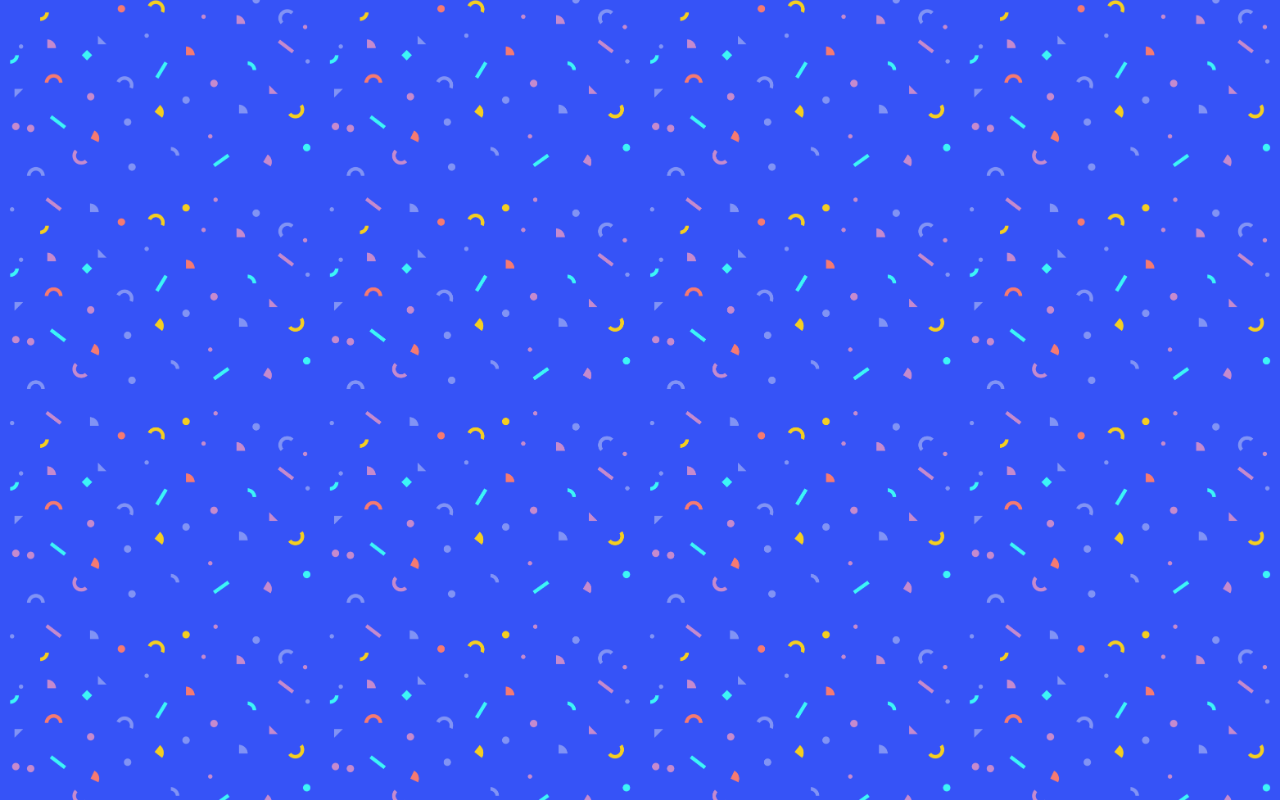
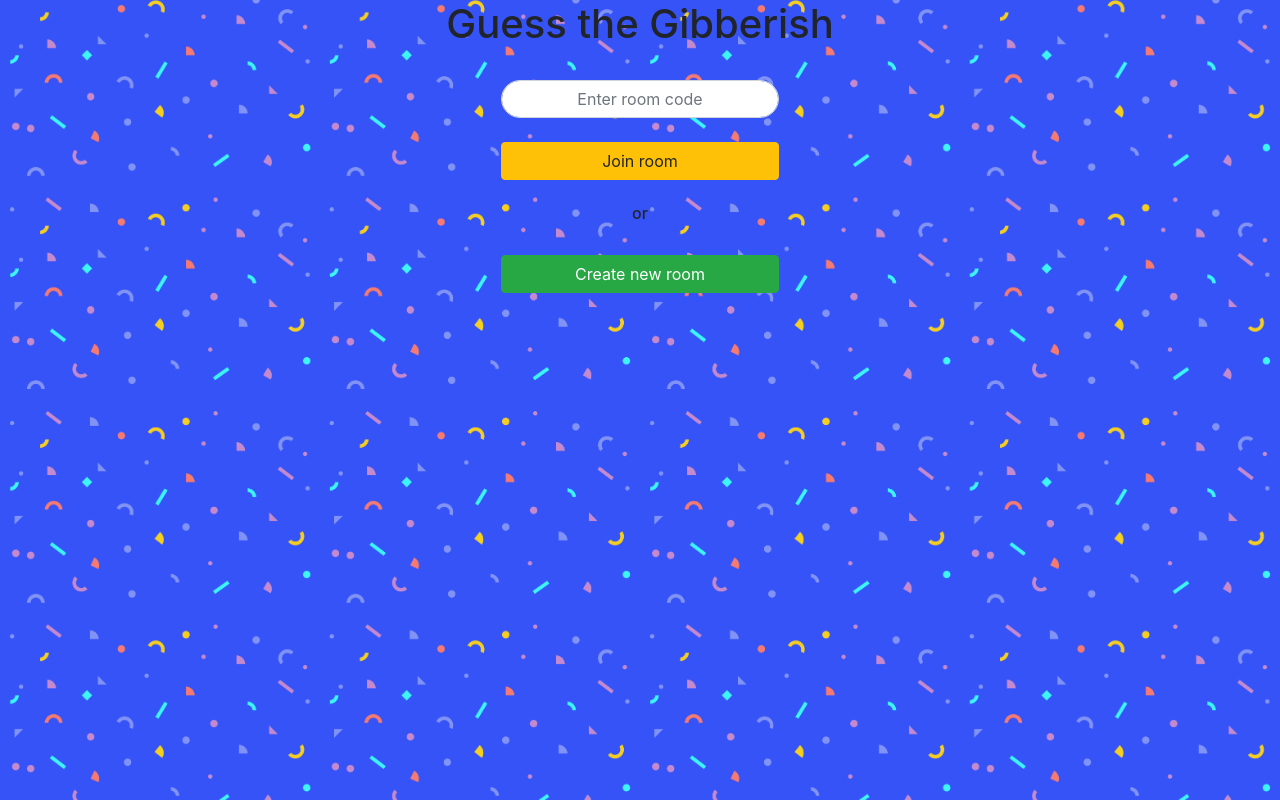
Before and after one commit to ryanmt95/gibberish, a React (Create React App) app in the folder gibberish_client/: page / in a window 1280 px wide. Built offline with nearby package versions, Linux system fonts and the light colour scheme.

Commit message:
Create Landing/JoinRoom page

```diff
--- a/gibberish_client/src/App.js
+++ b/gibberish_client/src/App.js
@@ -2,6 +2,7 @@ import React from 'react';
 import 'bootstrap/dist/css/bootstrap.min.css';
 import './App.css';
 import GameroomPage from './components/Gameroom/GameroomPage';
+import LandingPage from './components/Joinroom/LandingPage';
 import { BrowserRouter as Router, Switch, Route } from 'react-router-dom';
 
 function App() {
@@ -12,6 +13,9 @@ function App() {
         <Route path="/room">
           <GameroomPage/>
         </Route>
+        <Route path="/">
+          <LandingPage/>
+        </Route>
       </Switch>
       </div>
     </Router>
--- /dev/null
+++ b/gibberish_client/src/components/Joinroom/LandingPage.js
@@ -0,0 +1,28 @@
+import React from 'react'
+
+class LandingPage extends React.Component {
+	render() {
+		return (
+			<div className="container" id="landingPage">
+                <div className="text-center">
+                    <h1 id="title">Guess the Gibberish</h1>
+                    <br />
+                    <div>
+                        <div className="input-group w-25 mx-auto">
+                            <input type="text" className="form-control text-center rounded-pill" placeholder="Enter room code"/>
+                        </div>
+                        <br />
+                        <button className="btn btn-warning w-25">Join room</button>
+                    </div>
+                    <br />
+                    <h6 className="w-25 mx-auto">&nbsp;or&nbsp;</h6>
+                    <br />
+                    <button className="btn btn-success w-25">Create new room</button>
+                </div>
+
+            </div>
+		)
+	}
+}
+
+export default LandingPage
```
